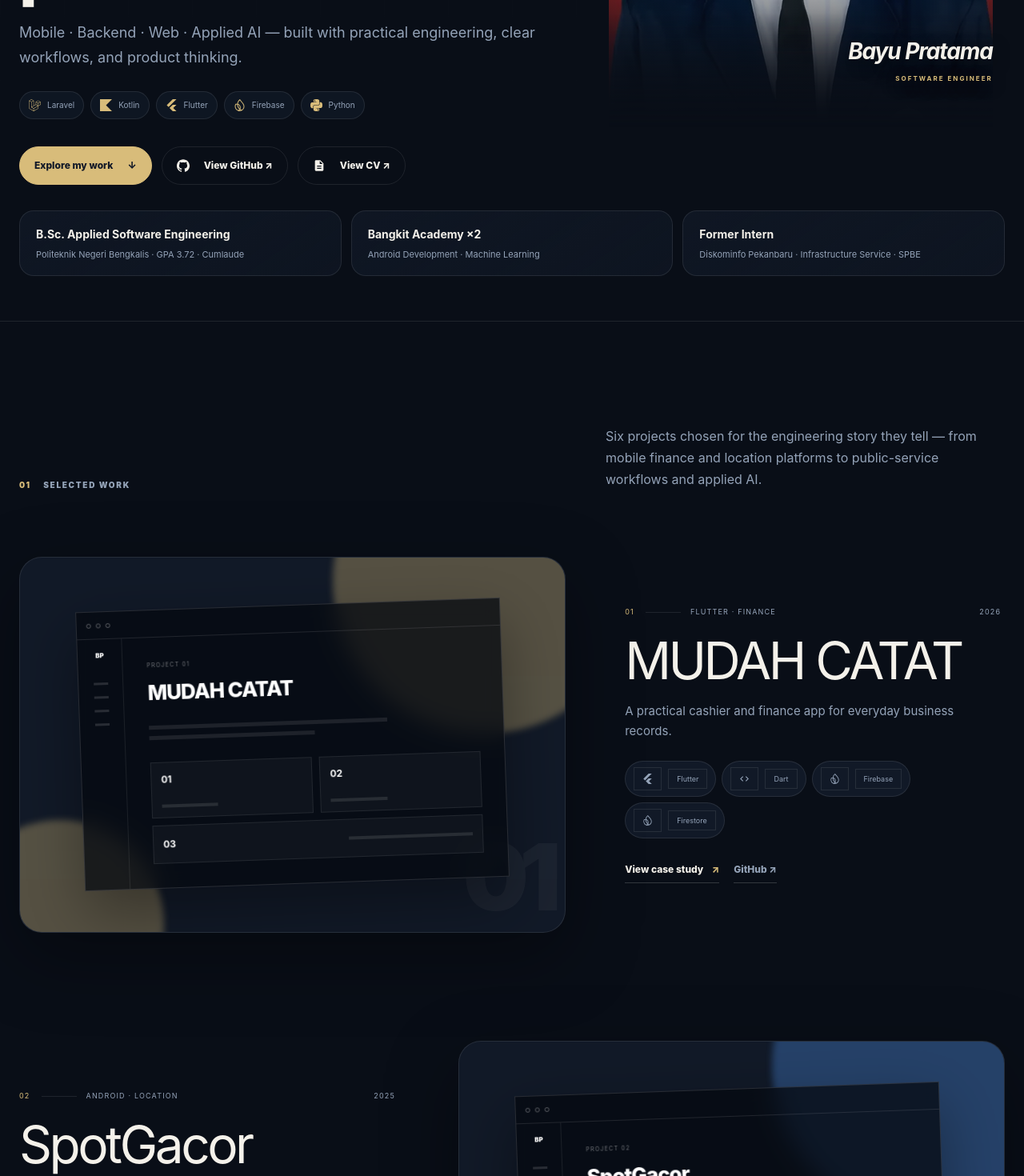
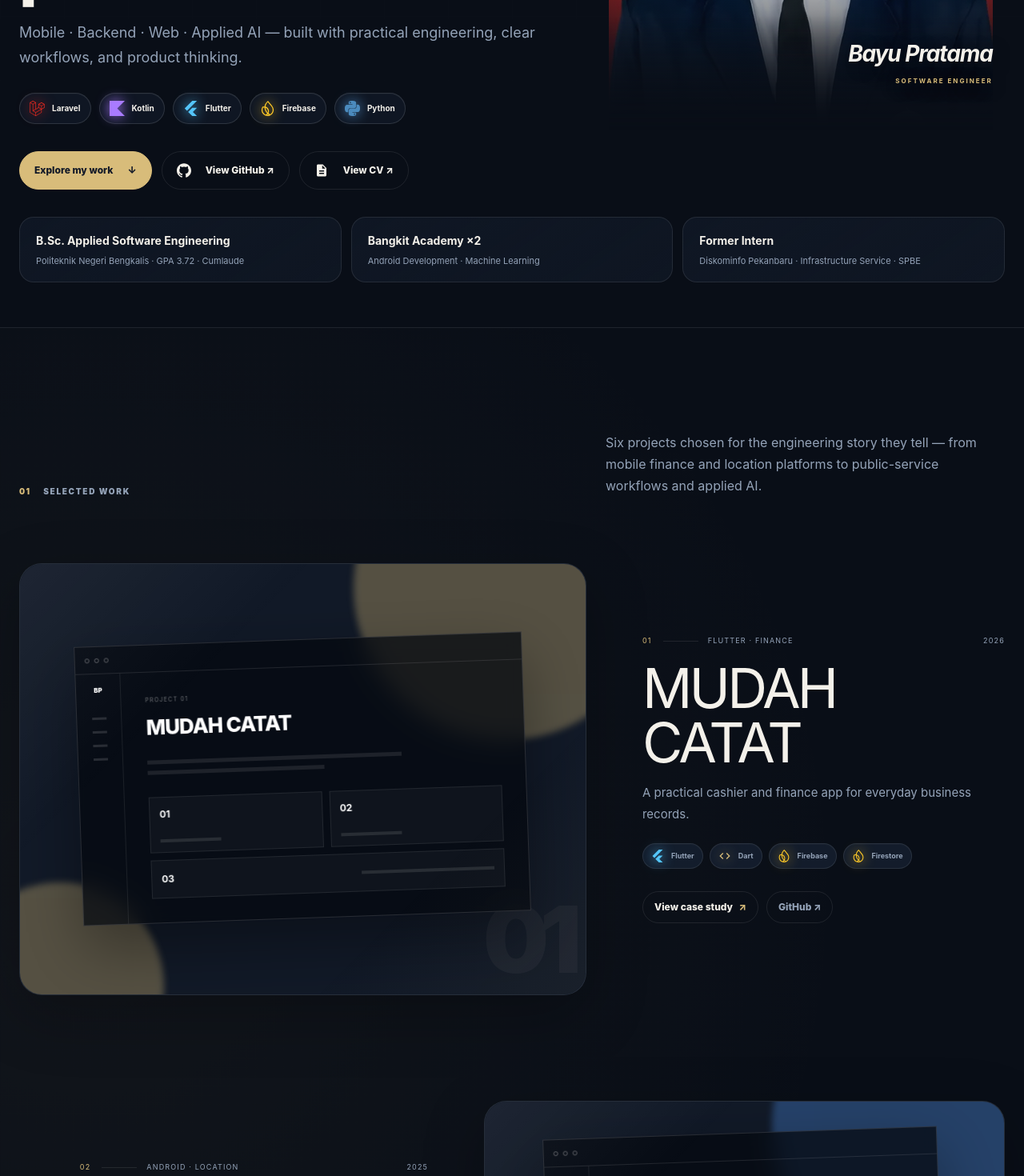
Before and after one commit to bayupra7ama/bayupra7ama-portfolio, a Next.js app: page / in a window 1280 px wide. Shown: the part 620-2090 px from the top of the page at 80% size. Built offline with nearby package versions, Linux system fonts and the light colour scheme; no server answers.

Commit message:
fix: improve stack icon visibility and project rhythm

```diff
--- a/app/globals.css
+++ b/app/globals.css
@@ -51,7 +51,7 @@ border:1px solid rgba(216,188,122,.22);box-shadow:0 0 90px rgba(216,188,122,.12)
 .project-reverse .project-visual-link{order:2}.project-copy{max-width:470px}.project-topline{display:grid;grid-template-columns:auto 1fr auto;gap:14px;color:var(--muted);font-size:9px;letter-spacing:.13em;text-transform:uppercase;align-items:center}
 .project-topline span:first-child{color:var(--gold)}.project-topline span:nth-child(2):before{content:"";height:1px;background:var(--line);display:inline-block;width:44px;vertical-align:middle;margin-right:12px}
 .project-copy h2{margin:24px 0 18px;font-size:clamp(40px,5vw,72px);line-height:.98;letter-spacing:-.055em}.project-copy>p{color:var(--muted);line-height:1.7;font-size:15px}
-.tag-row{display:flex;flex-wrap:wrap;gap:8px;margin:24px 0 30px}.tag-row span{padding:7px 10px;font-size:9px;border:1px solid var(--line);color:var(--muted)}
+.tag-row{display:flex;flex-wrap:wrap;gap:8px;margin:24px 0 30px}.tag-row>span{padding:7px 10px;font-size:9px;border:1px solid var(--line);color:var(--muted)}
 .project-links{display:flex;gap:18px;align-items:center;flex-wrap:wrap}.text-link{font-size:12px;font-weight:800;border-bottom:1px solid var(--line2);padding-bottom:7px}.text-link span{color:var(--gold);margin-left:8px}.text-link.subtle{color:var(--muted)}
 
 .project-visual{position:relative;min-height:470px;background:var(--surface);border:1px solid var(--line);overflow:hidden;display:flex;align-items:center;justify-content:center;box-shadow:var(--shadow);transition:.35s}
@@ -117,28 +117,59 @@ border:1px solid rgba(216,188,122,.22);box-shadow:0 0 90px rgba(216,188,122,.12)
  .site-header,.resume-toolbar{display:none!important}.resume-page{padding:0;background:#fff}.resume-sheet{width:100%;box-shadow:none;padding:20mm 17mm}@page{size:A4;margin:0}
 }
 
-
-/* Portfolio polish: softer surfaces, richer tech language, and icon-led interaction */
+/* Portfolio polish v2: brand-color icons and a more dynamic project rhythm */
 :root{--radius-sm:12px;--radius-md:18px;--radius-lg:28px}
 .site-header{border-bottom-color:var(--line)}
 .nav-links{padding:5px;border:1px solid var(--line);border-radius:999px;background:color-mix(in srgb,var(--surface) 56%,transparent)}
 .nav-links a{padding:8px 10px;border-radius:999px;transition:.2s ease}.nav-links a:hover{background:var(--surface);color:var(--text)}
-.nav-icon-link,.theme-toggle{width:38px;height:38px;border-radius:50%;border:1px solid var(--line);display:grid;place-items:center;background:color-mix(in srgb,var(--surface) 45%,transparent);transition:.22s ease}
-.nav-icon-link:hover,.theme-toggle:hover{transform:translateY(-2px);border-color:var(--line2);background:var(--surface)}
+.nav-icon-link,.theme-toggle{width:40px;height:40px;border-radius:50%;border:1px solid var(--line);display:grid;place-items:center;background:color-mix(in srgb,var(--surface) 58%,transparent);transition:.22s ease}
+.nav-icon-link{font-size:18px}.nav-icon-link:hover,.theme-toggle:hover{transform:translateY(-2px);border-color:var(--line2);background:var(--surface)}
 .nav-cv{border-radius:999px;transition:.22s ease}.nav-cv:hover{transform:translateY(-2px)}
-.button{border-radius:999px;transition:transform .22s ease,border-color .22s ease,background .22s ease}.button:hover{transform:translateY(-2px)}.button svg{font-size:16px}
-.hero-tech{display:flex;gap:8px;flex-wrap:wrap;margin-top:26px}.hero-tech .tech-badge{background:color-mix(in srgb,var(--surface) 76%,transparent)}
-.tech-badge{display:inline-flex;align-items:center;gap:8px;width:max-content;padding:9px 11px;border:1px solid var(--line);border-radius:999px;background:color-mix(in srgb,var(--surface2) 72%,transparent);color:var(--muted);font-size:10px;line-height:1;transition:.22s ease}
-.tech-badge:hover{border-color:var(--line2);color:var(--text);transform:translateY(-1px)}.tech-badge-icon{display:grid;place-items:center;color:var(--gold);font-size:15px}.tech-badge-icon svg{display:block}
-.tech-badge-compact{padding:7px 9px;font-size:9px}.tech-badge-compact .tech-badge-icon{font-size:13px}
-.proof-strip{border-top:0;padding-top:32px;gap:12px}.proof-strip>div{padding:18px 20px;border:1px solid var(--line);border-radius:var(--radius-md);background:linear-gradient(145deg,color-mix(in srgb,var(--surface) 78%,transparent),color-mix(in srgb,var(--surface2) 42%,transparent))}
-.project-visual{border-radius:var(--radius-lg)}.project-visual-link:hover .project-visual{transform:translateY(-7px) scale(1.005)}
-.tag-row{gap:7px}.tag-row .tech-badge{margin:0}
+.button{border-radius:999px;transition:transform .22s ease,border-color .22s ease,background .22s ease}.button:hover{transform:translateY(-2px)}.button svg{font-size:18px}
+
+.hero-tech{display:flex;gap:10px;flex-wrap:wrap;margin-top:28px}.hero-tech .tech-badge{background:color-mix(in srgb,var(--surface) 84%,transparent)}
+.tech-badge{display:inline-flex;align-items:center;gap:9px;width:max-content;min-height:36px;padding:9px 12px;border:1px solid color-mix(in srgb,var(--line2) 74%,transparent);border-radius:999px;background:color-mix(in srgb,var(--surface2) 88%,transparent);color:var(--text);font-size:10px;font-weight:700;line-height:1;box-shadow:inset 0 1px 0 rgba(255,255,255,.025);transition:.22s ease}
+.tech-badge:hover{border-color:color-mix(in srgb,var(--text) 22%,transparent);transform:translateY(-2px);background:var(--surface2)}
+.tech-badge-icon{display:grid;place-items:center;flex:0 0 auto;font-size:19px;filter:drop-shadow(0 0 8px currentColor)}.tech-badge-icon svg{display:block}.tech-badge-label{padding:0!important;border:0!important;color:inherit!important;font-size:inherit!important}
+.tech-badge-compact{min-height:32px;padding:7px 10px;font-size:9px}.tech-badge-compact .tech-badge-icon{font-size:16px}
+
+.proof-strip{border-top:0;padding-top:34px;gap:12px}.proof-strip>div{padding:18px 20px;border:1px solid var(--line);border-radius:var(--radius-md);background:linear-gradient(145deg,color-mix(in srgb,var(--surface) 82%,transparent),color-mix(in srgb,var(--surface2) 48%,transparent))}
+
+/* Selected work uses intentionally different visual heights so the page has rhythm without feeling random. */
+.work-section{background:radial-gradient(circle at 9% 18%,rgba(216,188,122,.045),transparent 28%),var(--bg)}
+.projects-list{gap:104px}
+.project-row{grid-template-columns:minmax(0,1.08fr) minmax(320px,.92fr);gap:clamp(44px,5.5vw,76px);align-items:center;position:relative;padding:14px 0}
+.project-reverse{grid-template-columns:minmax(320px,.92fr) minmax(0,1.08fr)}
+.project-copy{max-width:500px;padding:28px 0}.project-reverse .project-copy{margin-left:auto}
+.project-copy h2{font-size:clamp(42px,4.7vw,68px);margin:20px 0 16px}.project-copy>p{font-size:15px;line-height:1.78;max-width:46ch}
+.project-featured{grid-template-columns:minmax(0,1.22fr) minmax(310px,.78fr);padding-top:0}.project-featured .project-visual{min-height:540px}.project-featured .project-copy h2{font-size:clamp(48px,5.4vw,78px)}
+.project-standard .project-visual{min-height:480px}
+.project-compact{grid-template-columns:minmax(300px,.88fr) minmax(0,1.12fr)}.project-compact .project-visual{min-height:430px}.project-compact .project-copy h2{font-size:clamp(40px,4.2vw,60px)}
+.project-visual{border-radius:var(--radius-lg);box-shadow:0 24px 76px rgba(0,0,0,.26);isolation:isolate}
+.project-visual:after{content:"";position:absolute;inset:0;border-radius:inherit;pointer-events:none;background:linear-gradient(135deg,rgba(255,255,255,.055),transparent 30%,transparent 72%,rgba(216,188,122,.045));z-index:4}
+.project-visual-link:hover .project-visual{transform:translateY(-8px) scale(1.008);box-shadow:0 34px 92px rgba(0,0,0,.34)}
+.mock-window{width:min(80%,580px)}.project-featured .mock-window{width:min(82%,620px)}.project-compact .mock-window{width:min(76%,520px)}
+.tag-row{gap:8px;margin:22px 0 28px}.tag-row>.tech-badge{padding:7px 10px}.tag-row>.tech-badge .tech-badge-icon{font-size:16px}
+.project-links{gap:10px}.project-links .text-link{border:1px solid var(--line);border-radius:999px;padding:10px 14px;transition:.2s ease}.project-links .text-link:hover{background:var(--surface);border-color:var(--line2);transform:translateY(-1px)}.project-links .text-link span{margin-left:5px}
+
 .timeline-item{padding-left:14px;padding-right:14px;border-radius:var(--radius-sm);transition:.22s ease}.timeline-item:hover{background:color-mix(in srgb,var(--surface) 55%,transparent)}
-.stack-grid{gap:16px}.stack-card{min-height:315px;border-radius:24px;background:linear-gradient(145deg,color-mix(in srgb,var(--surface) 88%,transparent),color-mix(in srgb,var(--surface2) 70%,transparent));transition:transform .25s ease,border-color .25s ease,box-shadow .25s ease}
-.stack-card:hover{transform:translateY(-6px);border-color:var(--line2);box-shadow:0 24px 55px rgba(0,0,0,.16)}.stack-card h3{margin:40px 0 20px}.skill-tools{display:flex;flex-wrap:wrap;gap:8px}.stack-card small{padding-top:28px}
+.stack-grid{gap:16px}.stack-card{min-height:330px;border-radius:24px;background:linear-gradient(145deg,color-mix(in srgb,var(--surface) 90%,transparent),color-mix(in srgb,var(--surface2) 72%,transparent));transition:transform .25s ease,border-color .25s ease,box-shadow .25s ease}
+.stack-card:hover{transform:translateY(-6px);border-color:var(--line2);box-shadow:0 24px 55px rgba(0,0,0,.16)}.stack-card h3{margin:38px 0 20px}.skill-tools{display:flex;flex-wrap:wrap;gap:9px}.stack-card small{padding-top:30px}
 .metric-strip{border-radius:var(--radius-md);overflow:hidden}
 .extra-grid{border:0;gap:14px}.extra-card{border:1px solid var(--line);border-radius:22px;background:color-mix(in srgb,var(--bg) 72%,transparent)}.extra-card:hover{transform:translateY(-5px);border-color:var(--line2);background:var(--surface2)}.extra-card h3{margin-top:34px}.extra-stack{display:flex;flex-wrap:wrap;gap:7px;margin-top:auto;padding-top:26px}
-.contact-links a{display:inline-flex;align-items:center;gap:9px;border-radius:999px;transition:.22s ease}.contact-links a:hover{transform:translateY(-2px);border-color:var(--line2)}.contact-links svg{font-size:16px;color:var(--gold)}
-@media(max-width:900px){.nav-icon-link{display:grid}.hero-tech{margin-top:22px}.stack-card{min-height:auto}.proof-strip>div{padding:16px 18px}}
-@media(max-width:560px){.hero-tech{gap:6px}.hero-tech .tech-badge{font-size:9px;padding:8px 9px}.nav-actions{gap:8px}.nav-icon-link,.theme-toggle{width:36px;height:36px}}
+.contact-links a{display:inline-flex;align-items:center;gap:9px;border-radius:999px;transition:.22s ease}.contact-links a:hover{transform:translateY(-2px);border-color:var(--line2)}.contact-links svg{font-size:18px;color:var(--text)}
+
+@media(max-width:1050px){
+ .project-row,.project-reverse,.project-featured,.project-compact{grid-template-columns:minmax(0,1.06fr) minmax(290px,.94fr);gap:42px}
+ .project-featured .project-visual{min-height:500px}.project-standard .project-visual{min-height:455px}.project-compact .project-visual{min-height:420px}
+}
+@media(max-width:900px){
+ .nav-icon-link{display:grid}.hero-tech{margin-top:22px}.stack-card{min-height:auto}.proof-strip>div{padding:16px 18px}
+ .projects-list{gap:78px}.project-row,.project-reverse,.project-featured,.project-compact{grid-template-columns:1fr;gap:28px;padding:0}.project-reverse .project-visual-link{order:0}.project-reverse .project-copy{margin-left:0}
+ .project-copy{max-width:none;padding:0 2px}.project-featured .project-visual,.project-standard .project-visual,.project-compact .project-visual{min-height:410px}.project-featured .project-copy h2,.project-compact .project-copy h2{font-size:clamp(42px,8vw,60px)}
+}
+@media(max-width:560px){
+ .hero-tech{gap:7px}.hero-tech .tech-badge{font-size:9px;padding:8px 10px}.nav-actions{gap:8px}.nav-icon-link,.theme-toggle{width:36px;height:36px}
+ .tech-badge-icon{font-size:17px}.projects-list{gap:62px}.project-featured .project-visual,.project-standard .project-visual,.project-compact .project-visual{min-height:320px}.project-copy h2,.project-featured .project-copy h2,.project-compact .project-copy h2{font-size:43px}
+ .mock-window,.project-featured .mock-window,.project-compact .mock-window{width:88%}.project-links .text-link{padding:9px 12px}
+}
--- a/app/page.tsx
+++ b/app/page.tsx
@@ -9,7 +9,6 @@ import {
   SiGooglemaps,
   SiKotlin,
   SiLaravel,
-  SiLinkedin,
   SiMysql,
   SiPhp,
   SiPython,
@@ -89,15 +88,42 @@ const techIcons = {
   Midtrans: <MdPayments />,
 } as const;
 
+const techColors: Record<string, string> = {
+  Laravel: "#ff2d20",
+  "Laravel 12": "#ff2d20",
+  "Laravel API": "#ff2d20",
+  PHP: "#777bb4",
+  MySQL: "#4479a1",
+  Kotlin: "#a97bff",
+  Android: "#3ddc84",
+  "Jetpack Compose": "#3ddc84",
+  Flutter: "#54c5f8",
+  Firebase: "#ffca28",
+  Firestore: "#ffca28",
+  Python: "#4b8bbe",
+  TensorFlow: "#ff8a00",
+  Maps: "#4285f4",
+  "Google Maps": "#4285f4",
+  "WhatsApp OTP": "#25d366",
+  "REST API": "#5aa7ff",
+  Retrofit: "#48b983",
+  "Scikit-learn": "#f7931e",
+  Authentication: "#a78bfa",
+  "Role Access": "#a78bfa",
+  "Admin workflows": "#94a3b8",
+  Midtrans: "#24b8eb",
+};
+
 const heroTech = ["Laravel", "Kotlin", "Flutter", "Firebase", "Python"];
 
 function TechBadge({ name, compact = false }: { name: string; compact?: boolean }) {
   const icon = techIcons[name as keyof typeof techIcons] ?? <MdCode />;
+  const iconColor = techColors[name] ?? "#d8bc7a";
 
   return (
     <span className={`tech-badge${compact ? " tech-badge-compact" : ""}`}>
-      <span className="tech-badge-icon" aria-hidden="true">{icon}</span>
-      <span>{name}</span>
+      <span className="tech-badge-icon" style={{ color: iconColor }} aria-hidden="true">{icon}</span>
+      <span className="tech-badge-label">{name}</span>
     </span>
   );
 }
@@ -153,7 +179,7 @@ export default function Home() {
 
           <div className="projects-list">
             {projects.map((project, idx) => (
-              <article className={`project-row ${idx % 2 ? "project-reverse" : ""}`} key={project.slug}>
+              <article className={`project-row ${idx % 2 ? "project-reverse" : ""} ${idx === 0 ? "project-featured" : idx % 3 === 1 ? "project-compact" : "project-standard"}`} key={project.slug}>
                 <Link className="project-visual-link" href={`/projects/${project.slug}`} aria-label={`Read ${project.title} case study`}>
                   <ProjectVisual title={project.title} index={project.index} accent={project.accent} />
                 </Link>
@@ -275,7 +301,7 @@ export default function Home() {
           <p>I&apos;m open to software opportunities, collaboration, and interesting projects.</p>
           <div className="contact-links">
             <a href="mailto:bayupratamaaguskurniawan@gmail.com"><MdOutlineEmail aria-hidden="true" /> Email me ↗</a>
-            <a href="https://www.linkedin.com/in/bayu-pratama-agus-kurniawan-770798309/" target="_blank" rel="noreferrer"><SiLinkedin aria-hidden="true" /> LinkedIn ↗</a>
+            <a href="https://www.linkedin.com/in/bayu-pratama-agus-kurniawan-770798309/" target="_blank" rel="noreferrer">{/* LinkedIn icon temporarily disabled */}LinkedIn ↗</a>
             <a href="https://github.com/bayupra7ama" target="_blank" rel="noreferrer"><SiGithub aria-hidden="true" /> GitHub ↗</a>
           </div>
           <div className="footer-line"><span>Bayu Pratama Agus Kurniawan</span><span>Riau, Indonesia · GMT+7</span><span>© 2026</span></div>
```
